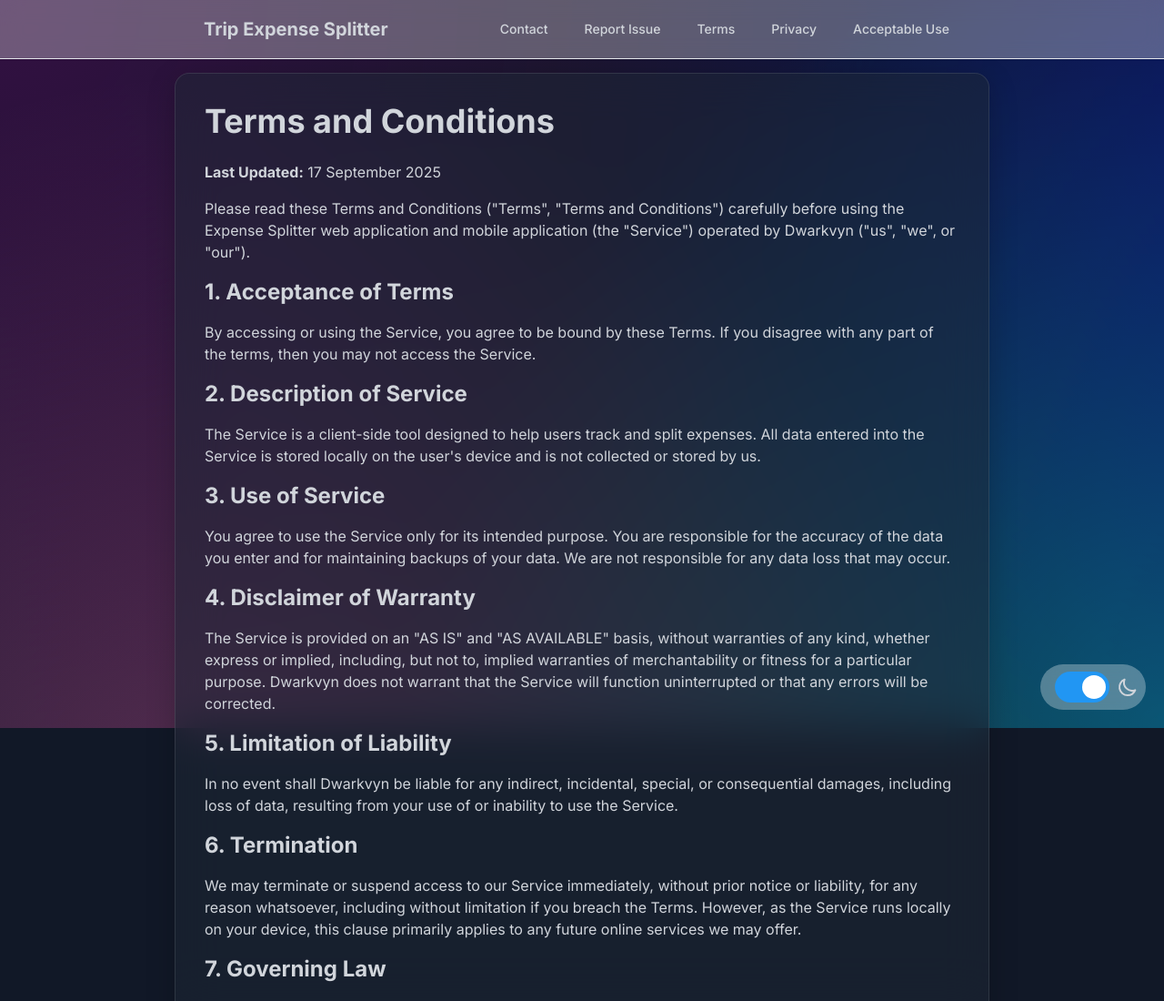
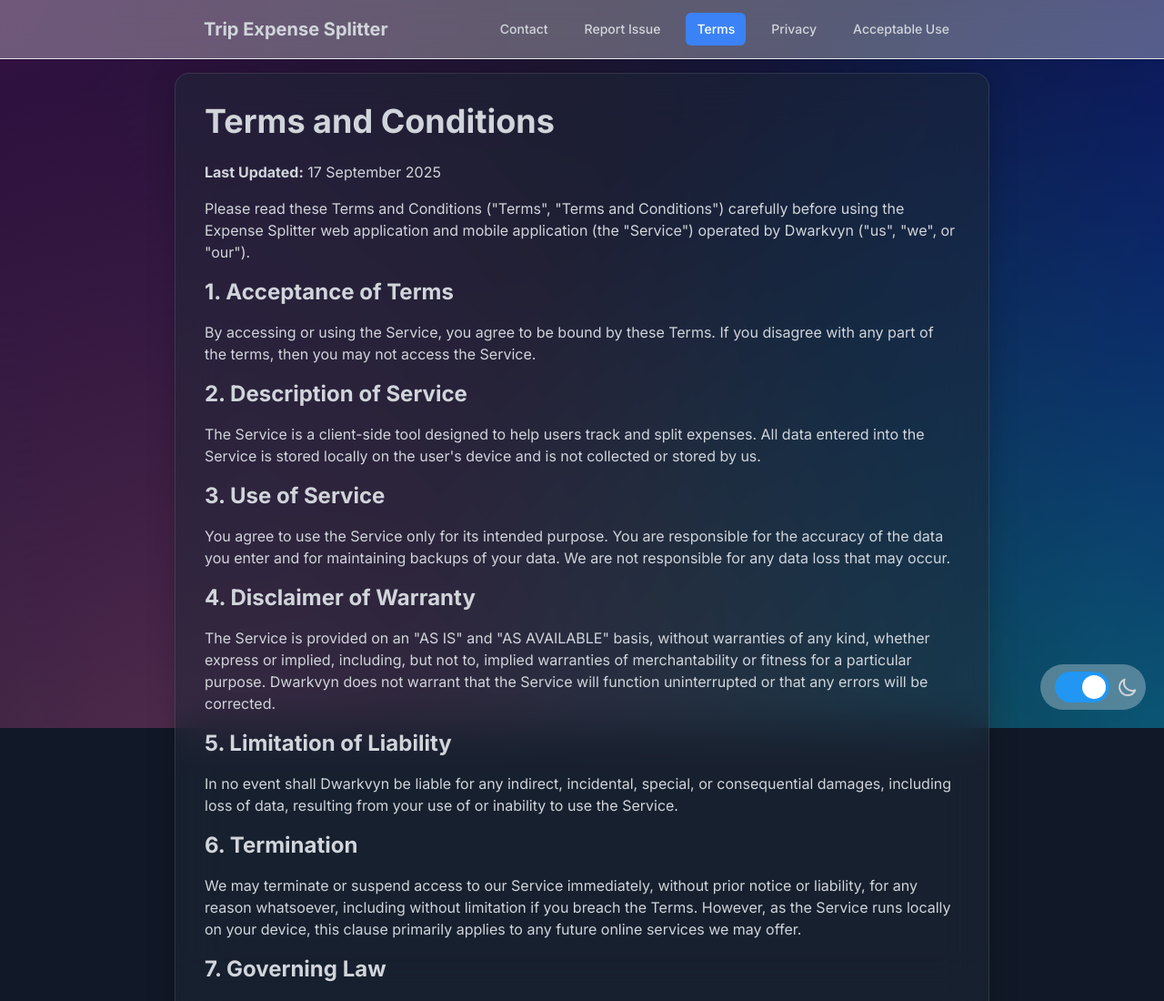
Before and after one commit to hookstar1993/TripExpenseSplitter, a plain HTML site: page terms.html in a window 1280 px wide. Shown: the top 1100 px of the page at 91% size. Drawn offline with nearby package versions, Linux system fonts and the light colour scheme.

Commit message:
Update terms.html

```diff
--- a/terms.html
+++ b/terms.html
@@ -15,6 +15,7 @@
         body.dark{background-color:#111827;color:#d1d5db}body.dark::before{opacity:1}body.dark .main-container{backdrop-filter:blur(25px);-webkit-backdrop-filter:blur(25px);background-color:rgba(31,41,55,.5);border:1px solid rgba(255,255,255,.1);box-shadow:0 8px 32px 0 rgba(0,0,0,.2);color:#d1d5db}
         body.dark .text-gray-900{color:#d1d5db}body.dark .text-gray-700{color:#d1d5db}
         .switch{position:relative;display:inline-block;width:60px;height:34px}.switch input{opacity:0;width:0;height:0}.slider{position:absolute;cursor:pointer;top:0;left:0;right:0;bottom:0;background-color:#4b5563;transition:.4s;border-radius:34px}.slider:before{position:absolute;content:"";height:26px;width:26px;left:4px;bottom:4px;background-color:white;transition:.4s;border-radius:50%}input:checked+.slider{background-color:#2196F3}input:checked+.slider:before{transform:translateX(26px)}
+        .active-link {background-color: #3b82f6 !important; color: #ffffff !important;} .active-link:hover { background-color: #2563eb !important;}
     </style>
 </head>
 <body class="p-4 sm:p-8 pb-24 pt-24">
@@ -31,7 +32,7 @@
                     <div class="ml-10 flex items-baseline space-x-4">
                         <a href="contact.html" class="text-gray-700 dark:text-gray-300 hover:bg-gray-500/20 px-3 py-2 rounded-md text-sm font-medium">Contact</a>
                         <a href="report.html" class="text-gray-700 dark:text-gray-300 hover:bg-gray-500/20 px-3 py-2 rounded-md text-sm font-medium">Report Issue</a>
-                        <a href="terms.html" class="text-gray-700 dark:text-gray-300 hover:bg-gray-500/20 px-3 py-2 rounded-md text-sm font-medium">Terms</a>
+                        <a href="terms.html" class="px-3 py-2 rounded-md text-sm font-medium active-link">Terms</a>
                         <a href="privacy.html" class="text-gray-700 dark:text-gray-300 hover:bg-gray-500/20 px-3 py-2 rounded-md text-sm font-medium">Privacy</a>
                         <a href="misuse.html" class="text-gray-700 dark:text-gray-300 hover:bg-gray-500/20 px-3 py-2 rounded-md text-sm font-medium">Acceptable Use</a>
                     </div>
```
